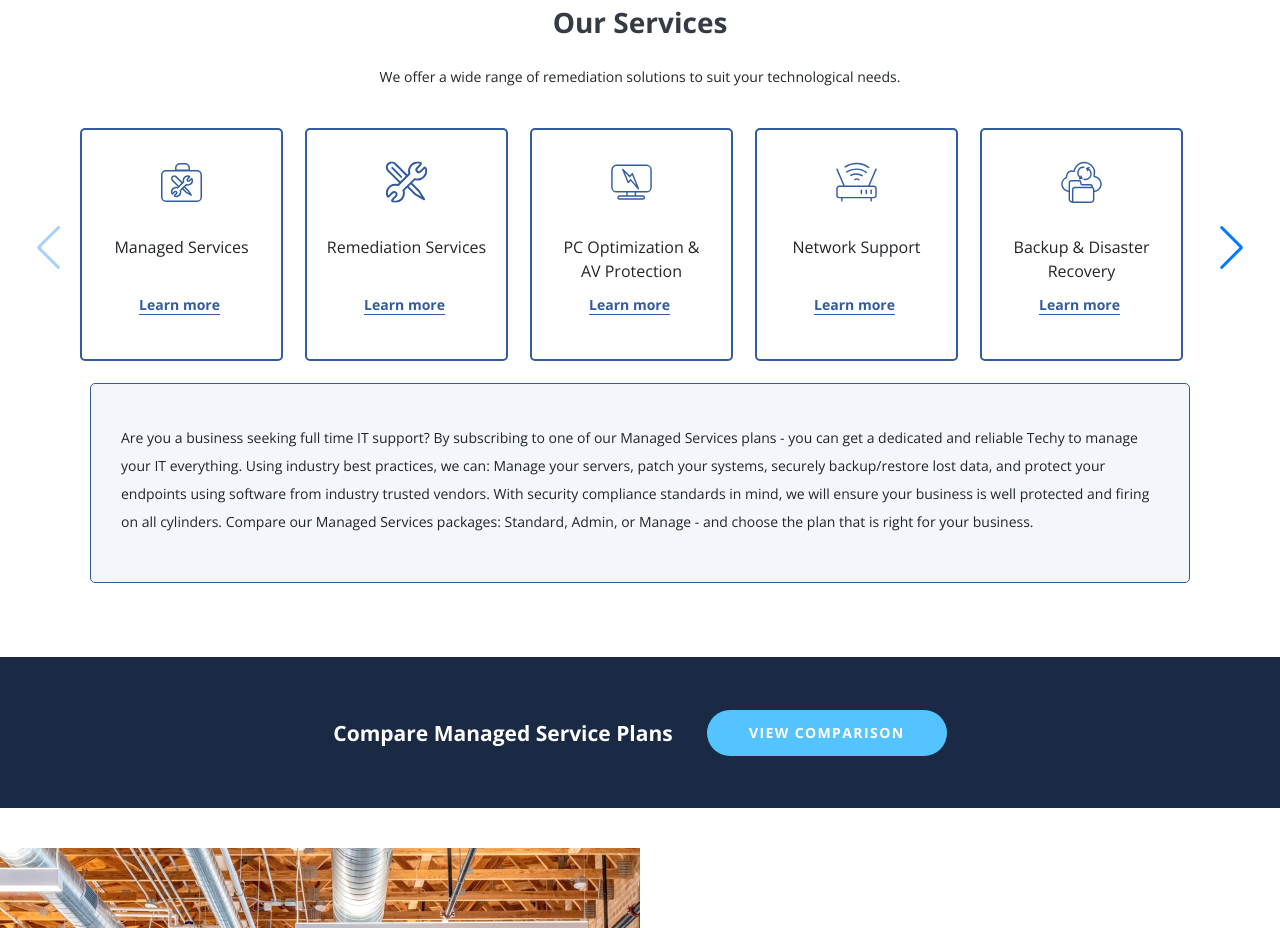
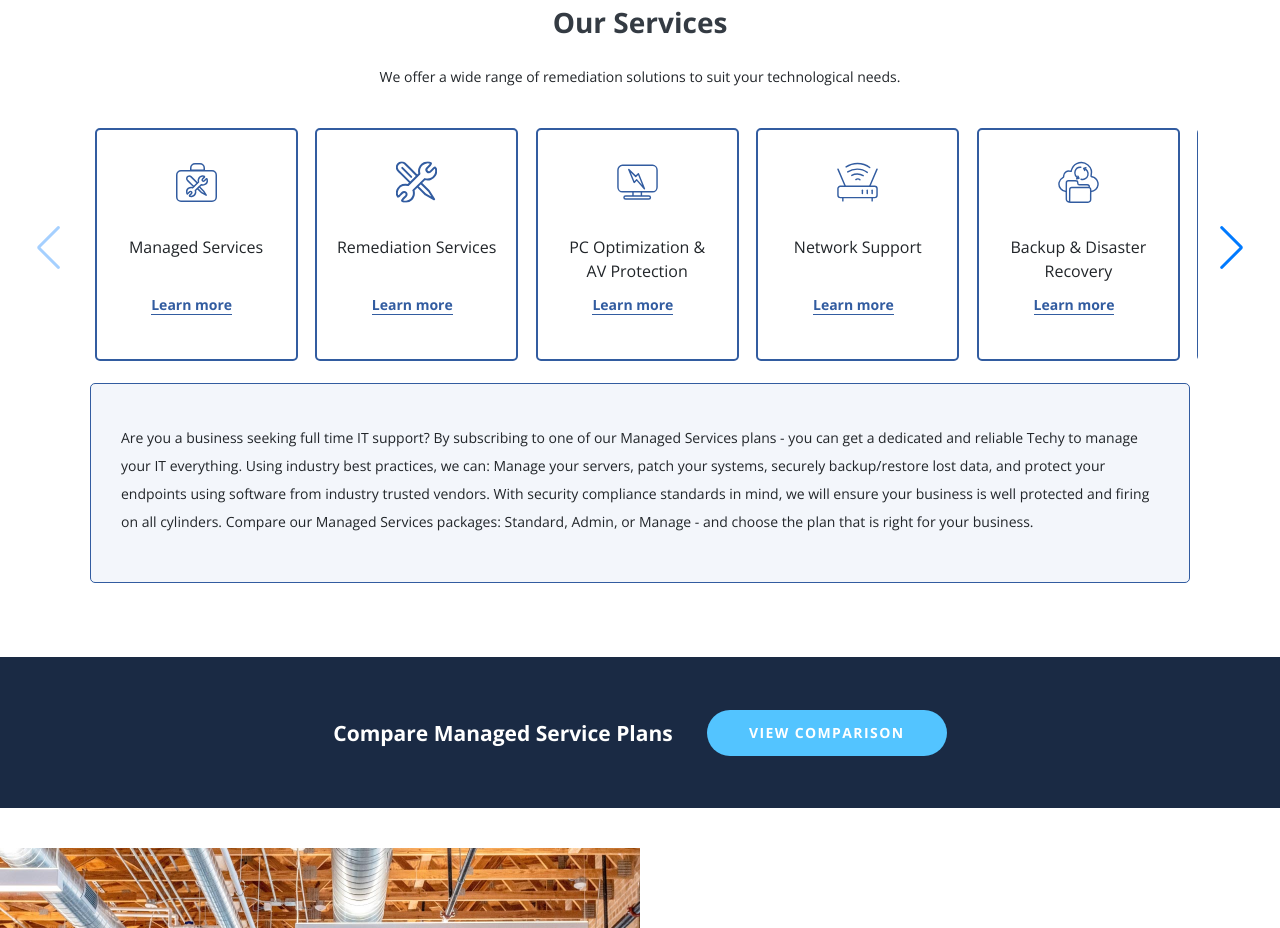
Before and after one commit to Maribelll/NomadTechy, a plain HTML site: page index.html in a window 1280 px wide. Shown: the part 1394-2322 px from the top of the page. Drawn offline with nearby package versions, Linux system fonts and the light colour scheme.

Commit message:
fix: slider

```diff
--- a/assets/css/style.css
+++ b/assets/css/style.css
@@ -226,7 +226,7 @@ h1 {
   padding: 0;
   position: absolute;
   top: 167px;
-  right: 63px;
+  right: 83px;
 }
 .more p {
   margin-bottom: 0;
@@ -1048,6 +1048,16 @@ input[type="email"] {
     font-size: 16px;
   }
 }
+/* @media all and (min-width: 1220px) {
+  /* fix changes slider */
+/* .swiper-wrapper {
+    margin-left: 0;
+  }
+  .swiper-slide {
+    width: 203px !important; */
+
+/* fix changes slider */
+
 @media all and (max-width: 1220px) {
   #block1,
   #block2,
@@ -1057,6 +1067,11 @@ input[type="email"] {
   #block55 {
     max-width: 880px;
   }
+  /* fix changes slider */
+  /* .swiper-wrapper {
+    margin-left: 20px;
+  } */
+  /* fix changes slider */
 }
 @media all and (max-width: 1180px) {
   .nomadtechy {
--- a/assets/css/swiper.css
+++ b/assets/css/swiper.css
@@ -1,13 +1,16 @@
 .swiper {
   position: relative;
-  max-width: 1120px;
+  max-width: 1115px;
   height: 255px;
+  padding-left: 12px;
 }
 .swipper-wrapper {
   width: 1150px;
 }
 .swiper-slide {
-  flex-shrink: 1 !important;
+  /* width: 203px !important; */
+  flex-shrink: 0 !important;
+  /* margin: 0 11px; */
 }
 .swiper-button-next {
   position: absolute;
@@ -29,7 +32,16 @@
   .swiper-button-prev {
     left: 75px;
   }
+  /* fix changes slider */
+  .swiper-wrapper {
+    margin-left: 0;
+  }
+  /* .swiper-slide {
+    /* width: 233px !important; */
+
+  /* fix changes slider */
 }
+
 @media all and (max-width: 1120px) {
   /* .pos {
     display: none;
--- a/assets/js/swiper.js
+++ b/assets/js/swiper.js
@@ -1,7 +1,7 @@
 const swiper = new Swiper(".swiper", {
   // Optional parameters
-  // slidesPerView: 5,
-  // slidesPerGroup: 1,
+  slidesPerView: 4,
+  slidesPerGroup: 1,
   // centeredSlides: true,
   // draggable: true,
   // allowTouchMove: true,
@@ -21,20 +21,9 @@ const swiper = new Swiper(".swiper", {
     prevEl: ".swiper-button-prev",
   },
   breakpoints: {
-    2000: {
+    1220: {
       slidesPerView: 5,
       slidesPerGroup: 1,
-      spaceBetween: 22,
-    },
-    1220: {
-      slidesPerView: 4,
-      slidesPerGroup: 1,
-      spaceBetween: 22,
-    },
-    1120: {
-      slidesPerView: 3,
-      slidesPerGroup: 1,
-      spaceBetween: 22,
     },
   },
 });
```
